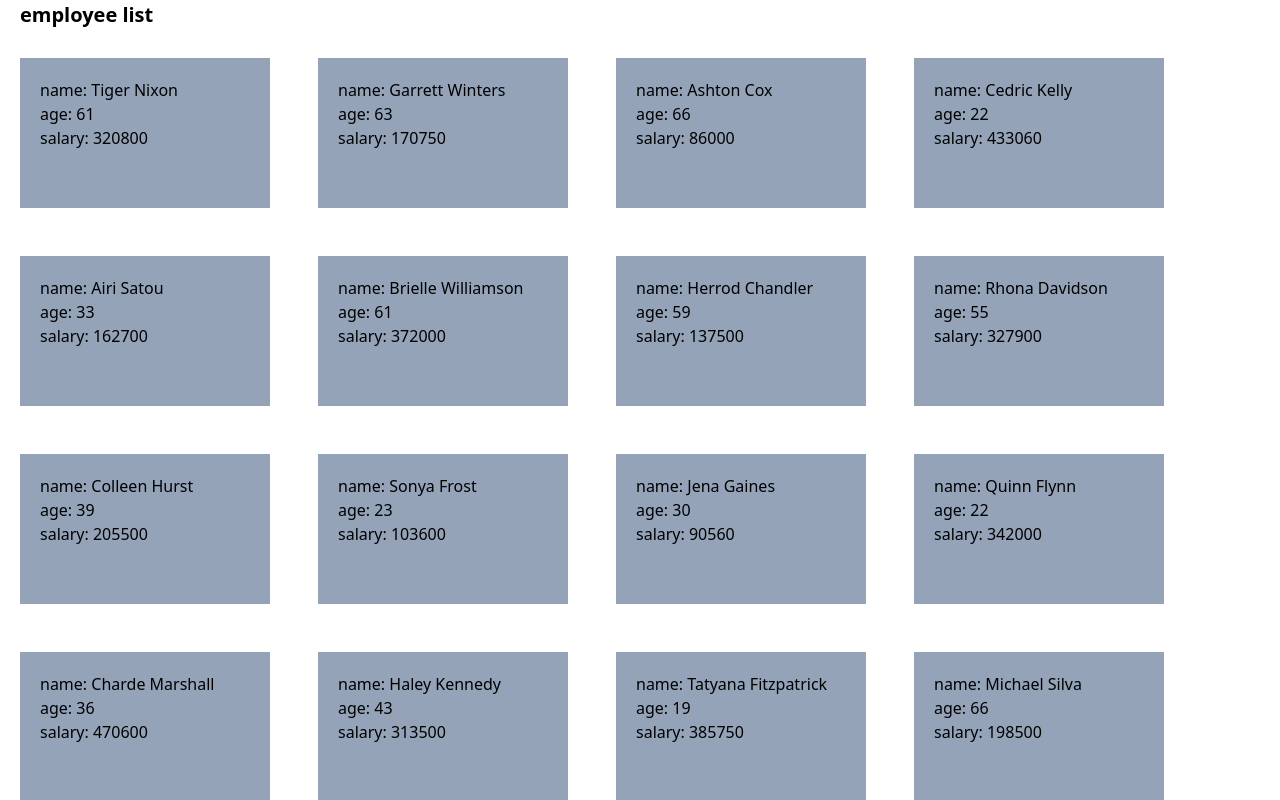
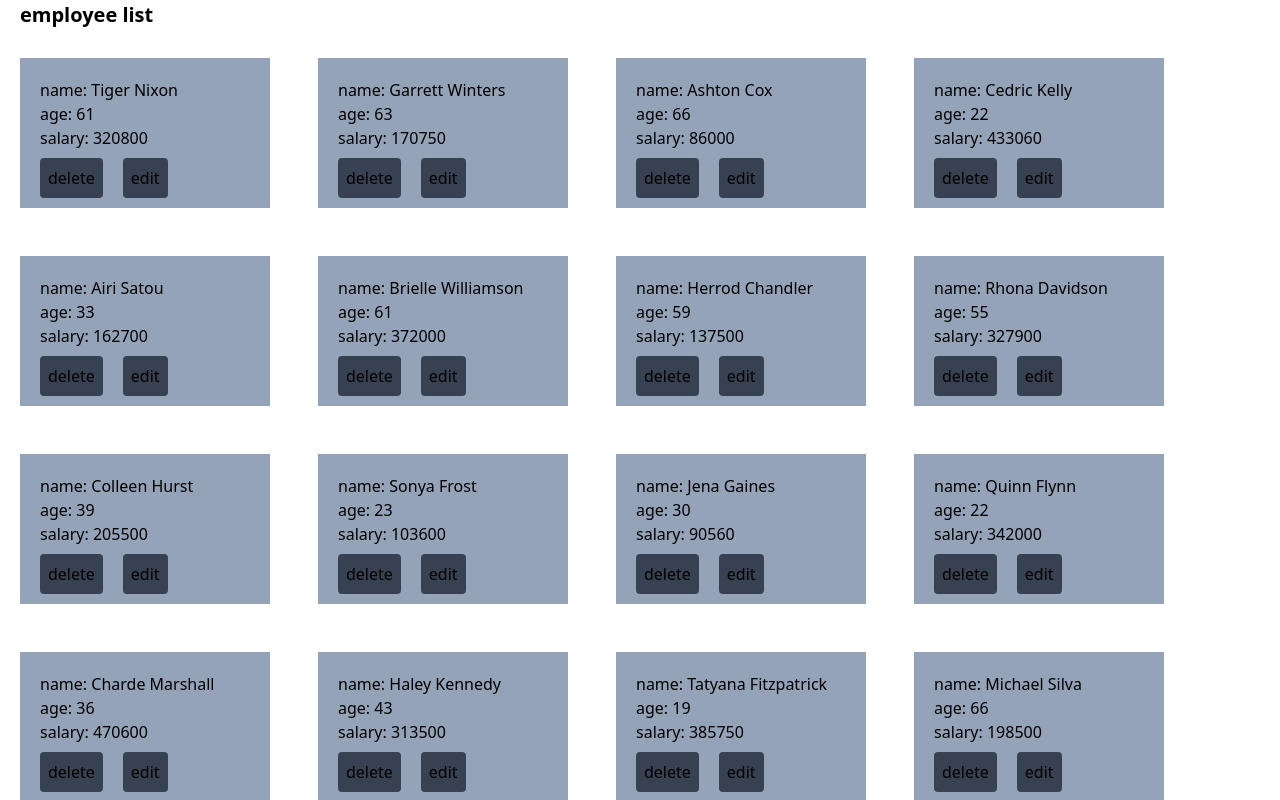
Before and after one commit to Maede-Dev/dotweb-interview, a React (Create React App) app: page /employee in a window 1280 px wide. Shown: the top 800 px of the page. Built offline with nearby package versions, Linux system fonts and the light colour scheme.

Commit message:
handle create and edite page

```diff
--- /dev/null
+++ b/src/components/employeeItem.tsx
@@ -0,0 +1,34 @@
+import React from "react";
+import { IEmployeeType } from "../types/employee";
+
+const EmployeeItem = ({
+  id,
+  employee_name,
+  profile_image,
+  employee_age,
+  employee_salary,
+}: IEmployeeType) => {
+  return (
+    <div className=" items-center flex-wrap gap-2 bg-slate-400 m-5 w-[250px] h-[150px] p-5">
+      <a href={`/employee/${id}`}>
+        {/* <img
+          src={profile_image}
+          alt="picEmployee"
+          className="h-[150px] w-[200px]"
+        /> */}
+
+        <div>name: {employee_name}</div>
+        <div>age: {employee_age}</div>
+        <div>salary: {employee_salary}</div>
+      </a>
+      <button className="p-2 cursor-pointer bg-[#374151] rounded mt-2">
+        delete
+      </button>
+      <button className="p-2 cursor-pointer bg-[#374151] ml-5 rounded mt-2">
+        edit
+      </button>
+    </div>
+  );
+};
+
+export default EmployeeItem;
--- /dev/null
+++ b/src/pages/createEmployee.tsx
@@ -0,0 +1,13 @@
+import React from "react";
+import DeleteEmployeeView from "../views/createEmployeeView";
+import CreateEmployeeView from "../views/createEmployeeView";
+
+const CreateEmployee = () => {
+  return (
+    <div>
+      <CreateEmployeeView />
+    </div>
+  );
+};
+
+export default CreateEmployee;
--- /dev/null
+++ b/src/pages/editEmployee.tsx
@@ -0,0 +1,12 @@
+import React from "react";
+import EditEmployeeView from "../views/editEmployeeView";
+
+const EditEmployee = () => {
+  return (
+    <div>
+      <EditEmployeeView />
+    </div>
+  );
+};
+
+export default EditEmployee;
--- a/src/routes/routingConfig.tsx
+++ b/src/routes/routingConfig.tsx
@@ -2,7 +2,9 @@ import React from "react";
 import LoginPage from "../pages/login";
 import { Routes, Route } from "react-router-dom";
 import EmployeePage from "../pages/employee";
-import SingleEmployee from "../components/singleEmployee";
+import SingleEmployee from "../pages/singleEmployee";
+import EditEmployee from "../pages/editEmployee";
+import CreateEmployee from "../pages/createEmployee";
 
 const RoutingConfig = () => {
   return (
@@ -10,7 +12,12 @@ const RoutingConfig = () => {
       <Route path="/" element={<div>home page</div>} />
       <Route path="/login" element={<LoginPage />} />
       <Route path="/employee" element={<EmployeePage />} />
-      <Route path="/employee/:employeeId" element={<SingleEmployee />} />
+      <Route path="/employees/:employeeId" element={<SingleEmployee />} />
+      <Route path="/employees/:employeeId/edit" element={<EditEmployee />} />
+      <Route
+        path="/employees/:employeeId/create"
+        element={<CreateEmployee />}
+      />
     </Routes>
   );
 };
--- /dev/null
+++ b/src/views/createEmployeeView.tsx
@@ -0,0 +1,7 @@
+import React from "react";
+
+const CreateEmployeeView = () => {
+  return <div>CreateEmployeeView</div>;
+};
+
+export default CreateEmployeeView;
--- /dev/null
+++ b/src/views/editEmployeeView.tsx
@@ -0,0 +1,7 @@
+import React from "react";
+
+const EditEmployeeView = () => {
+  return <div>EditEmployeeView</div>;
+};
+
+export default EditEmployeeView;
--- a/src/views/employeeView.tsx
+++ b/src/views/employeeView.tsx
@@ -2,8 +2,11 @@ import React, { useEffect, useState } from "react";
 import axiosInstance from "../api";
 import { IEmployeeType } from "../types/employee";
 import { mockEmployees } from "../api/mock";
+import { useNavigate } from "react-router-dom";
+import EmployeeItem from "../components/employeeItem";
 
 const EmployeeView = () => {
+  const navigate = useNavigate();
   const [employeeList, setEmployeeList] =
     useState<IEmployeeType[]>(mockEmployees);
 
@@ -21,17 +24,8 @@ const EmployeeView = () => {
       <h1 className="text-[20px] ml-5 font-bold block w-[100%]">
         employee list
       </h1>
-      {employeeList?.map((employeeList: IEmployeeType) => (
-        <div className=" items-center flex-wrap gap-2 bg-slate-400 m-5 w-[250px] h-[150px] p-5">
-          {/* <img
-            src={employeeList?.profile_image}
-            alt={employeeList?.employee_name}
-            className="h-[150px] w-[200px]"
-          /> */}
-          <div>name: {employeeList?.employee_name}</div>
-          <div>age: {employeeList?.employee_age}</div>
-          <div>salary: {employeeList?.employee_salary}</div>
-        </div>
+      {employeeList?.map((item) => (
+        <EmployeeItem {...item} />
       ))}
     </div>
   );
```
Also changed, not shown: src/pages/singleEmployee.tsx (renamed from src/components/singleEmployee.tsx).
